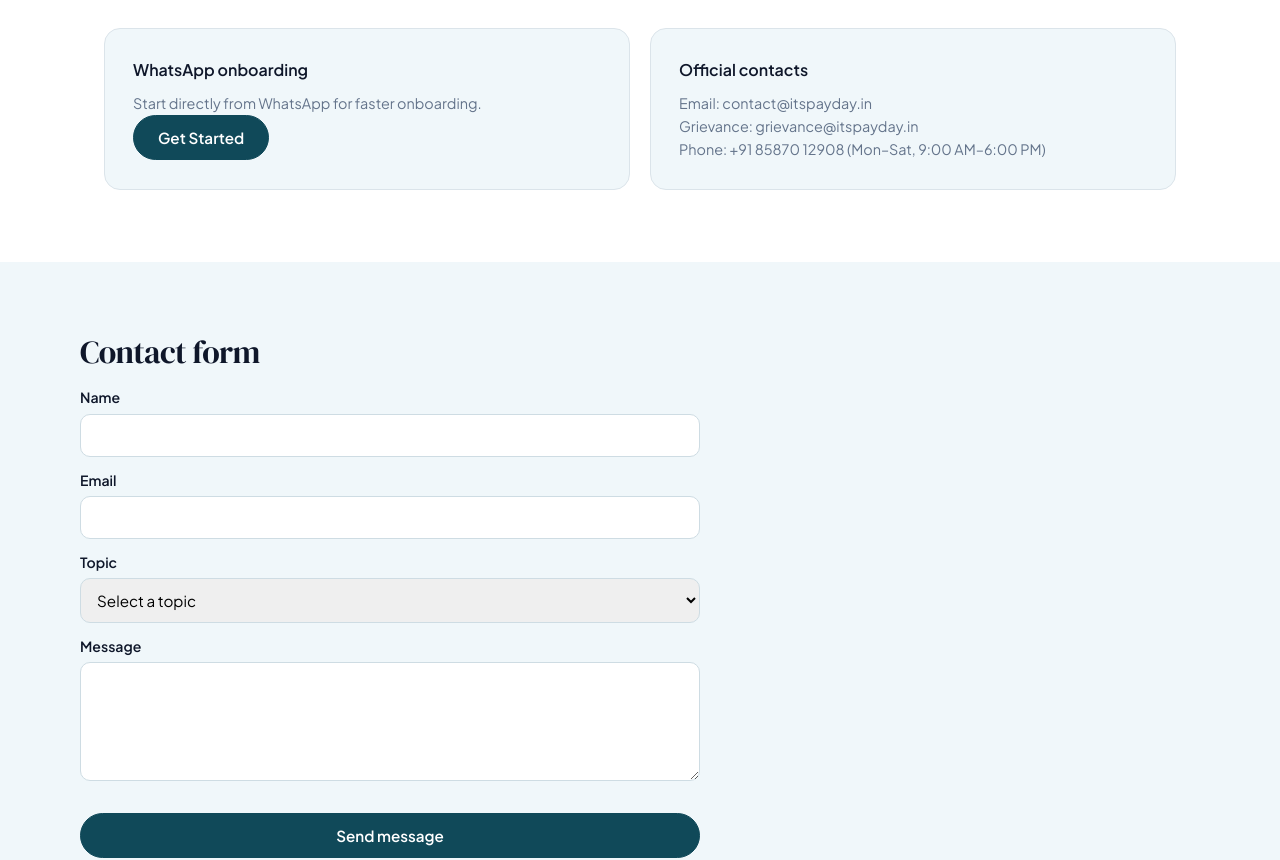
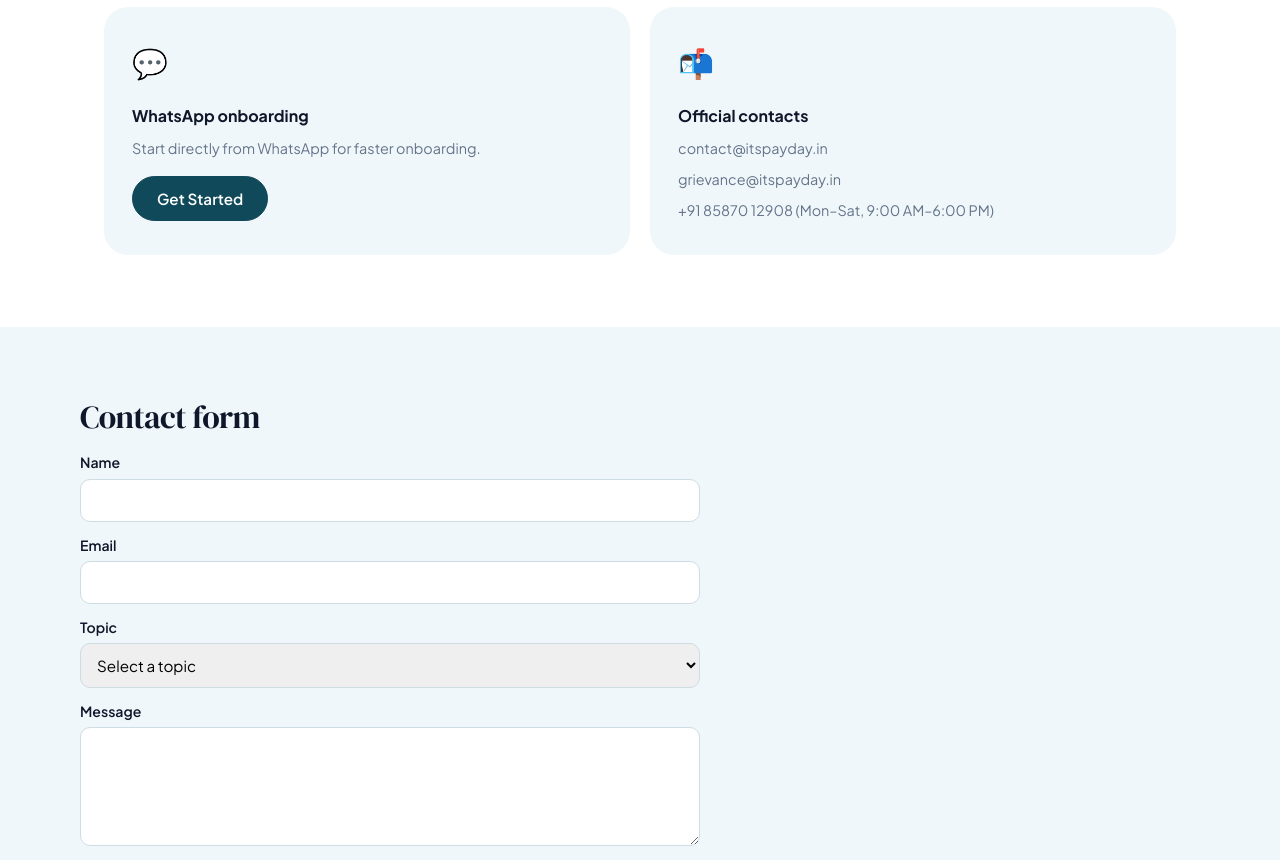
Before and after one commit to Payday-Tech/itspayday, a Next.js app: page /contact in a window 1280 px wide. Shown: the part 500-1360 px from the top of the page. Built offline with nearby package versions, Linux system fonts and the light colour scheme; no server answers.

Commit message:
Redesign contact: overline hero, feature-cards for contact channels

```diff
--- a/app/contact/page.tsx
+++ b/app/contact/page.tsx
@@ -65,44 +65,72 @@ export default function Contact() {
   return (
     <main>
       <section className="hero">
-        <div>
-          <div className="badge">Contact</div>
+        <span className="overline">Contact</span>
         <h1>Talk to our team.</h1>
         <p>For onboarding, partnerships, support, or compliance queries, reach us by WhatsApp, email, or this form.</p>
-        </div>
       </section>
 
       <section>
-        <div className="card-grid">
-          <div className="card">
+        <div className="feature-grid">
+          <div className="feature-card">
+            <span className="feature-card-icon">💬</span>
             <h3>WhatsApp onboarding</h3>
-            <p className="small">Start directly from WhatsApp for faster onboarding.</p>
+            <p>Start directly from WhatsApp for faster onboarding.</p>
+            <div style={{ marginTop: 16 }}>
               <GetStartedButton />
             </div>
-          <div className="card">
+          </div>
+          <div className="feature-card">
+            <span className="feature-card-icon">📬</span>
             <h3>Official contacts</h3>
-            <p className="small">Email: contact@itspayday.in</p>
-            <p className="small">Grievance: grievance@itspayday.in</p>
-            <p className="small">Phone: +91 85870 12908 (Mon–Sat, 9:00 AM–6:00 PM)</p>
+            <p style={{ marginBottom: 8 }}>contact@itspayday.in</p>
+            <p style={{ marginBottom: 8 }}>grievance@itspayday.in</p>
+            <p>+91 85870 12908 (Mon–Sat, 9:00 AM–6:00 PM)</p>
           </div>
         </div>
       </section>
 
-      <section className="section-alt">
+      <section className="section-alt" style={{ paddingTop: 72, paddingBottom: 72 }}>
+        <div style={{ maxWidth: 620 }}>
           <h2>Contact form</h2>
           {submitted ? (
             <div className="card"><p style={{ color: 'var(--color-brand-700)', fontWeight: 600 }}>Thanks. Our team will respond shortly.</p></div>
           ) : (
-          <form className="form-grid" onSubmit={handleSubmit} style={{ maxWidth: '620px' }}>
-            <div><label htmlFor="name">Name</label><input id="name" value={formData.name} onChange={(e) => setFormData({ ...formData, name: sanitizeInput(e.target.value, 100) })} required disabled={submitting} />{errors.name && <div className="helper-text" style={{ color: 'var(--color-error)' }}>{errors.name}</div>}</div>
-            <div><label htmlFor="email">Email</label><input id="email" type="email" value={formData.email} onChange={(e) => setFormData({ ...formData, email: sanitizeInput(e.target.value, 254) })} required disabled={submitting} />{errors.email && <div className="helper-text" style={{ color: 'var(--color-error)' }}>{errors.email}</div>}</div>
-            <div><label htmlFor="topic">Topic</label><select id="topic" value={formData.topic} onChange={(e) => setFormData({ ...formData, topic: e.target.value })} disabled={submitting}><option value="">Select a topic</option><option value="support">Worker support</option><option value="partnerships">Partnerships</option><option value="lenders">Lender partnerships</option><option value="compliance">Compliance & legal</option></select></div>
-            <div><label htmlFor="message">Message</label><textarea id="message" rows={5} value={formData.message} onChange={(e) => setFormData({ ...formData, message: sanitizeInput(e.target.value, 2000) })} required disabled={submitting} />{errors.message && <div className="helper-text" style={{ color: 'var(--color-error)' }}>{errors.message}</div>}</div>
-            <div><ReCaptcha onVerify={handleRecaptchaVerify} onExpire={handleRecaptchaExpire} />{errors.recaptcha && <div className="helper-text" style={{ color: 'var(--color-error)' }}>{errors.recaptcha}</div>}</div>
+            <form className="form-grid" onSubmit={handleSubmit}>
+              <div>
+                <label htmlFor="name">Name</label>
+                <input id="name" value={formData.name} onChange={(e) => setFormData({ ...formData, name: sanitizeInput(e.target.value, 100) })} required disabled={submitting} />
+                {errors.name && <div className="helper-text" style={{ color: 'var(--color-error)' }}>{errors.name}</div>}
+              </div>
+              <div>
+                <label htmlFor="email">Email</label>
+                <input id="email" type="email" value={formData.email} onChange={(e) => setFormData({ ...formData, email: sanitizeInput(e.target.value, 254) })} required disabled={submitting} />
+                {errors.email && <div className="helper-text" style={{ color: 'var(--color-error)' }}>{errors.email}</div>}
+              </div>
+              <div>
+                <label htmlFor="topic">Topic</label>
+                <select id="topic" value={formData.topic} onChange={(e) => setFormData({ ...formData, topic: e.target.value })} disabled={submitting}>
+                  <option value="">Select a topic</option>
+                  <option value="support">Worker support</option>
+                  <option value="partnerships">Partnerships</option>
+                  <option value="lenders">Lender partnerships</option>
+                  <option value="compliance">Compliance &amp; legal</option>
+                </select>
+              </div>
+              <div>
+                <label htmlFor="message">Message</label>
+                <textarea id="message" rows={5} value={formData.message} onChange={(e) => setFormData({ ...formData, message: sanitizeInput(e.target.value, 2000) })} required disabled={submitting} />
+                {errors.message && <div className="helper-text" style={{ color: 'var(--color-error)' }}>{errors.message}</div>}
+              </div>
+              <div>
+                <ReCaptcha onVerify={handleRecaptchaVerify} onExpire={handleRecaptchaExpire} />
+                {errors.recaptcha && <div className="helper-text" style={{ color: 'var(--color-error)' }}>{errors.recaptcha}</div>}
+              </div>
               {errors.submit && <div className="helper-text" style={{ color: 'var(--color-error)' }}>{errors.submit}</div>}
               <button className="button primary" type="submit" disabled={submitting}>{submitting ? 'Submitting...' : 'Send message'}</button>
             </form>
           )}
+        </div>
       </section>
     </main>
   );
```
Lines whose indentation alone changed are shown as unchanged.
